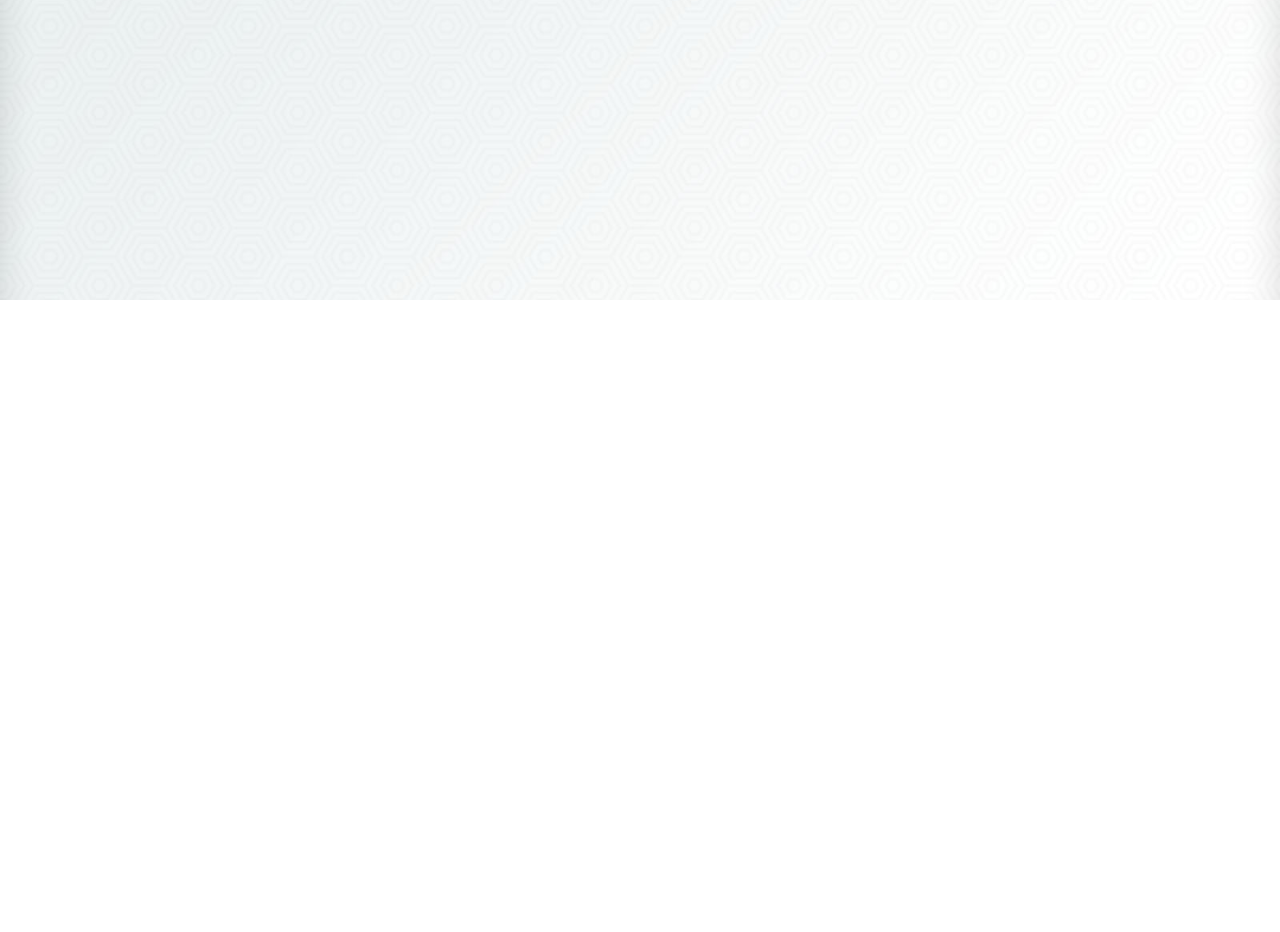
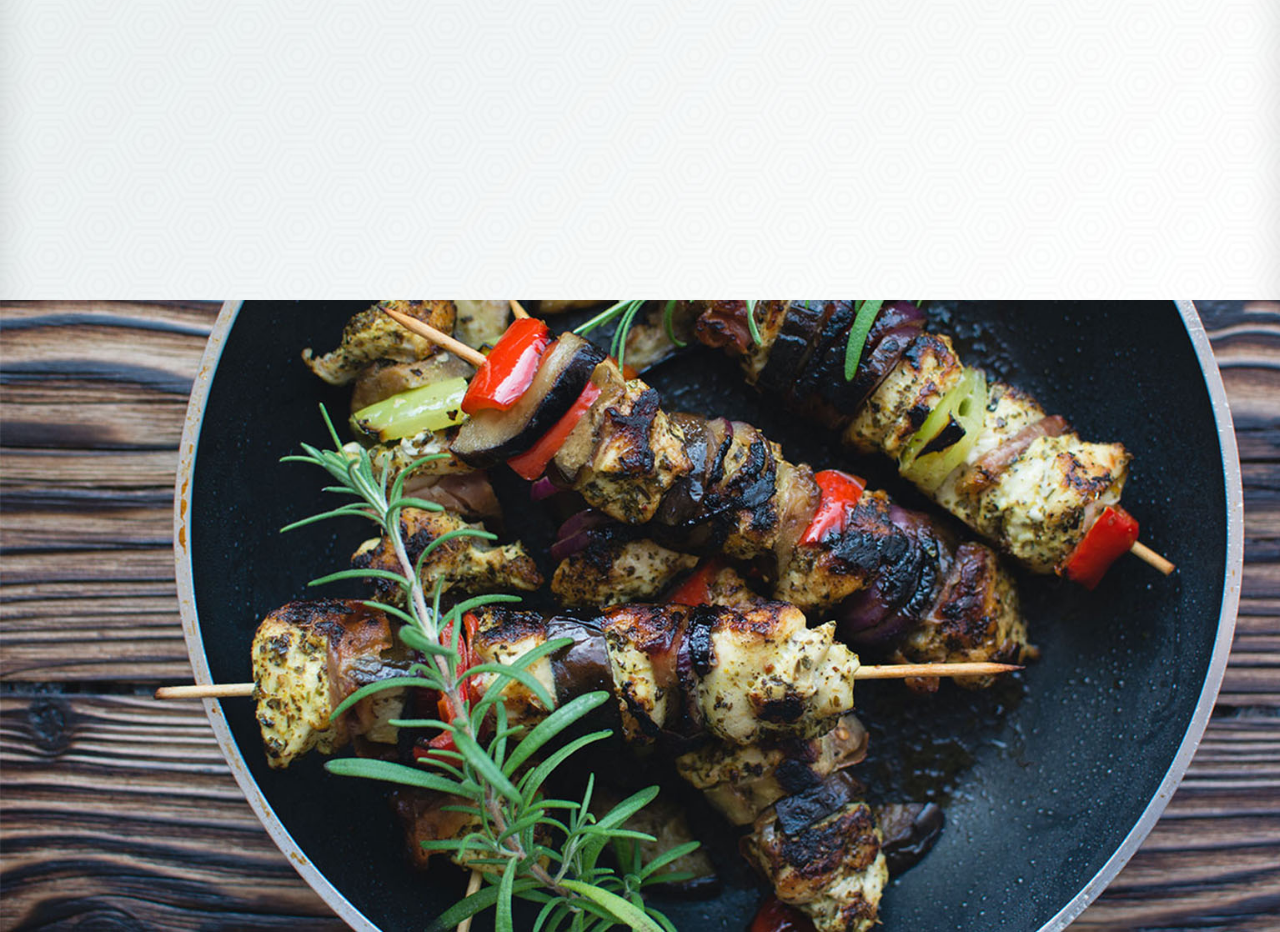
Before and after one commit to ArtemG22/Prototype-website-for-LAMBDA-restaurant, a plain HTML site: page index.html in a window 1280 px wide. Shown: the part 2228-3160 px from the top of the page. Before the commit the page ends 2528 px from the top, so only its background shows below. Drawn offline with nearby package versions, Linux system fonts and the light colour scheme.

Commit message:
feat: add a banner for the reviews section

```diff
--- a/css/style.css
+++ b/css/style.css
@@ -332,3 +332,21 @@ html {
   padding-top: 2rem;
   padding-bottom: 2rem;
 }
+
+/******************************/
+/* REVIEWS SECTION */
+/******************************/
+
+.reviews-banner {
+  max-width: 100%;
+  height: 39.5rem;
+}
+
+.banner-reviews-section {
+  background: url('../gallery/banners/reviews-banner.jpg');
+  background-size: cover;
+  width: inherit;
+  height: 39.5rem;
+  padding-top: 2rem;
+  padding-bottom: 2rem;
+}
--- a/index.html
+++ b/index.html
@@ -89,7 +89,10 @@
       <div class="banner-menu-section">
       </div>
     </section>
-    <section class="reviews-banner"></section>
+    <section class="reviews-banner">
+      <div class="banner-reviews-section">
+      </div>
+    </section>
     <section class="reservations-banner"></section>
   </main>
 </body>
```
